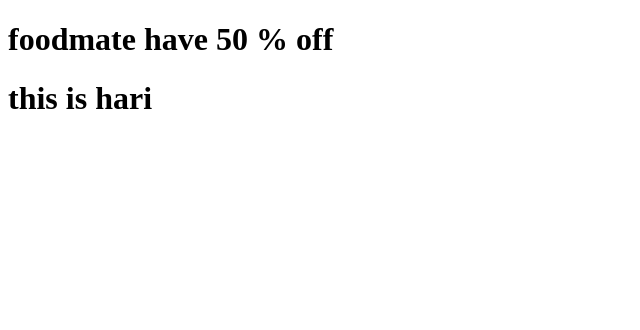
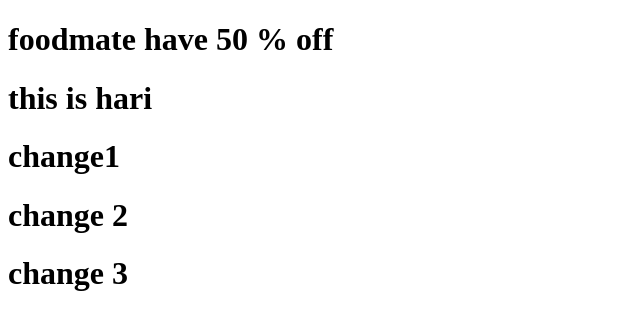
Before and after one commit to Abinesh-ktl/foodmate, a plain HTML site: page index.html in a window 1280 px wide. Shown: the whole page, without its empty margins (0-640 px from the left). Drawn offline with Linux system fonts and the light colour scheme.

Commit message:
1 upadate
2 upadate

3 upadate

```diff
--- a/index.html
+++ b/index.html
@@ -9,6 +9,9 @@
 
     <h1>foodmate have 50 % off</h1>
     <h1>this is hari</h1>
+    <h1>change1</h1>
+    <h1>change 2</h1>
+    <h1>change 3</h1>
 
 
 </body>
```
